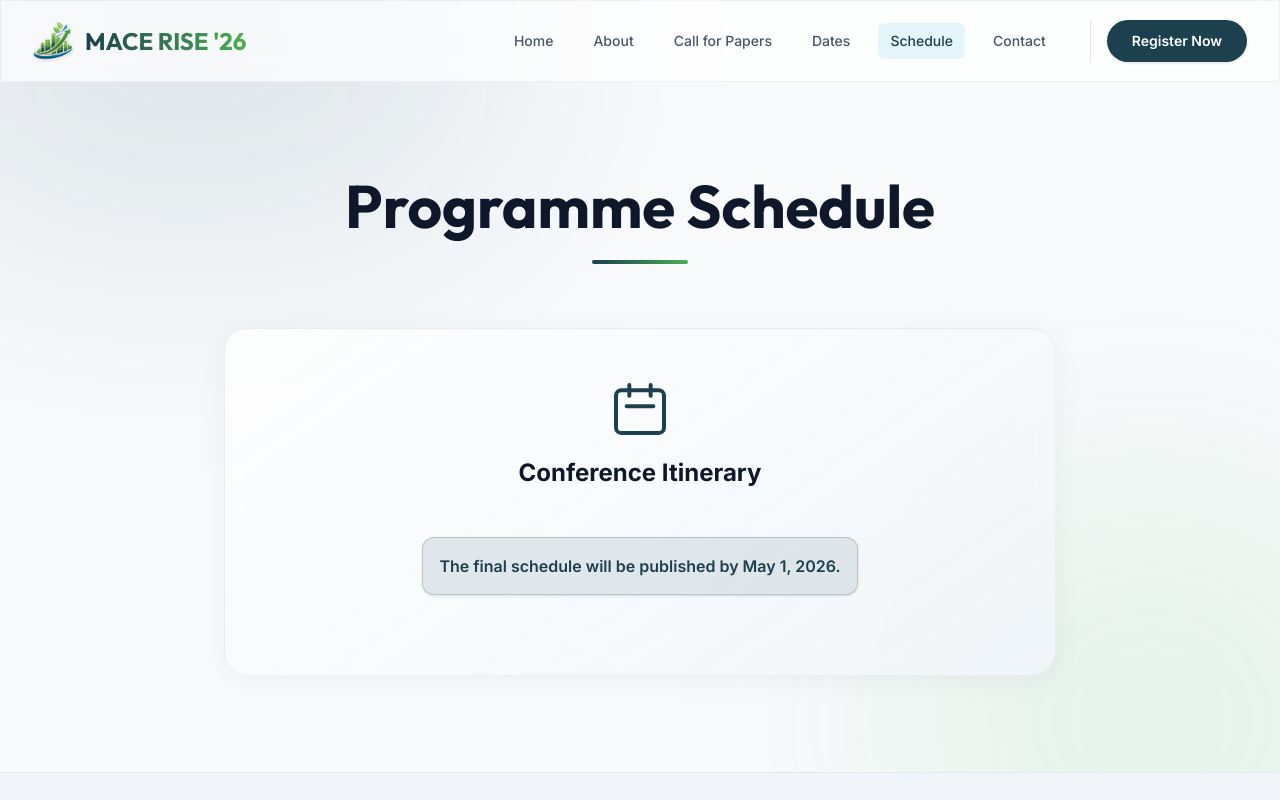
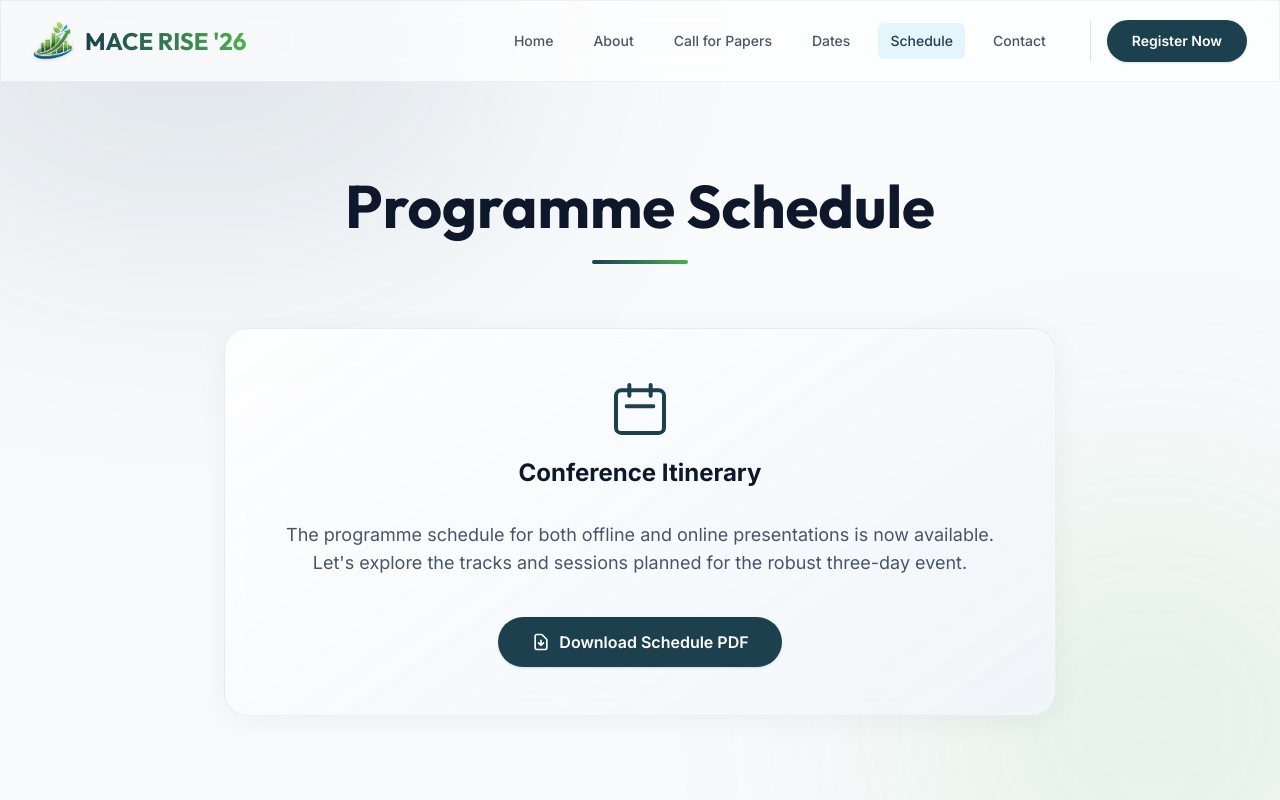
Before and after one commit to Jithin-caz/conference, a Next.js app: page /program-schedule in a window 1280 px wide. Shown: the top 800 px of the page. Built offline with nearby package versions, Linux system fonts and the light colour scheme.

Commit message:
schedule added

```diff
--- a/app/program-schedule/page.tsx
+++ b/app/program-schedule/page.tsx
@@ -11,30 +11,23 @@ export default function ProgramSchedulePage() {
           <path strokeLinecap="round" strokeLinejoin="round" strokeWidth={1.5} d="M8 7V3m8 4V3m-9 8h10M5 21h14a2 2 0 002-2V7a2 2 0 00-2-2H5a2 2 0 00-2 2v12a2 2 0 002 2z" />
         </svg>
         <h2 className="text-2xl font-bold text-foreground">Conference Itinerary</h2>
-        {/* <p className="text-lg pb-2">
+        <p className="text-lg pb-2">
           The programme schedule for both offline and online presentations is now available. Let's explore the tracks and sessions planned for the robust three-day event.
-        </p> */}
-        <div className="bg-primary/10 border border-primary/20 text-primary p-4 rounded-xl mt-4 mb-8 inline-block shadow-sm">
-          <p className="font-semibold">The final schedule will be published by May 1, 2026.</p>
+        </p>
+
+        <div className="mt-8">
+          <a
+            href="/schedule.pdf"
+            target="_blank"
+            rel="noopener noreferrer"
+            className="inline-flex items-center justify-center px-8 py-3 border border-transparent rounded-full shadow-sm text-base font-semibold text-white bg-primary hover:bg-primary-dark transition-all duration-200 hover:scale-105 hover:shadow-[0_0_20px_rgba(14,165,233,0.4)]"
+          >
+            <svg className="w-5 h-5 mr-2" fill="none" viewBox="0 0 24 24" stroke="currentColor">
+              <path strokeLinecap="round" strokeLinejoin="round" strokeWidth={2} d="M12 10v6m0 0l-3-3m3 3l3-3m2 8H7a2 2 0 01-2-2V5a2 2 0 012-2h5.586a1 1 0 01.707.293l5.414 5.414a1 1 0 01.293.707V19a2 2 0 01-2 2z" />
+            </svg>
+            Download Schedule PDF
+          </a>
         </div>
-
-        {/* <div className="grid grid-cols-1 md:grid-cols-2 gap-6 mt-8">
-          <div className="p-6 bg-[rgba(0,0,0,0.02)] rounded-xl border border-[rgba(0,0,0,0.05)] hover:bg-[rgba(0,0,0,0.05)] transition duration-300">
-            <h3 className="text-xl font-bold text-foreground mb-2">Offline Presentations</h3>
-            <p className="text-sm mb-4">Venue: Main Auditorium</p>
-            <button className="px-6 py-2 bg-surface text-primary border border-primary/50 hover:bg-primary hover:text-white rounded-full transition duration-300 text-sm font-semibold">
-              View Schedule PDF
-            </button>
-          </div>
-
-          <div className="p-6 bg-[rgba(0,0,0,0.02)] rounded-xl border border-[rgba(0,0,0,0.05)] hover:bg-[rgba(0,0,0,0.05)] transition duration-300">
-            <h3 className="text-xl font-bold text-foreground mb-2">Online Presentations</h3>
-            <p className="text-sm mb-4">Venue: Virtual Room A & B</p>
-            <button className="px-6 py-2 bg-surface text-primary border border-primary/50 hover:bg-primary hover:text-white rounded-full transition duration-300 text-sm font-semibold">
-              Get Meeting Links
-            </button>
-          </div>
-        </div> */}
 
       </div>
     </div>
--- a/components/Hero.tsx
+++ b/components/Hero.tsx
@@ -61,6 +61,14 @@ export default function Hero() {
           >
             Call for Papers
           </Link>
+          <Link
+            href="/schedule.pdf"
+            target="_blank"
+            rel="noopener noreferrer"
+            className="w-full sm:w-auto px-8 py-4 text-lg font-bold rounded-full text-primary glass hover:bg-[rgba(255,255,255,0.9)] transition-all duration-300 hover:-translate-y-1 shadow-sm"
+          >
+            Event Schedule
+          </Link>
         </div>
 
         {/* Status Indicators */}
--- a/components/NewsTicker.tsx
+++ b/components/NewsTicker.tsx
@@ -6,6 +6,7 @@ import Link from 'next/link';
 const newsItems = [
   { id: 1, text: "Abstract Submission date is extended till 25/04/2026.", link: "/call-for-papers" },
   { id: 3, text: "Abstract template and Paper template are available now for download.", link: "/call-for-papers" },
+  { id: 4, text: "Conference Schedule is now available for download.", link: "/schedule.pdf" },
 ];
 export default function NewsTicker() {
   const [currentIndex, setCurrentIndex] = useState(0);
```
Also changed, not shown: 1 other file (tests, documents, lock files or other folders).
